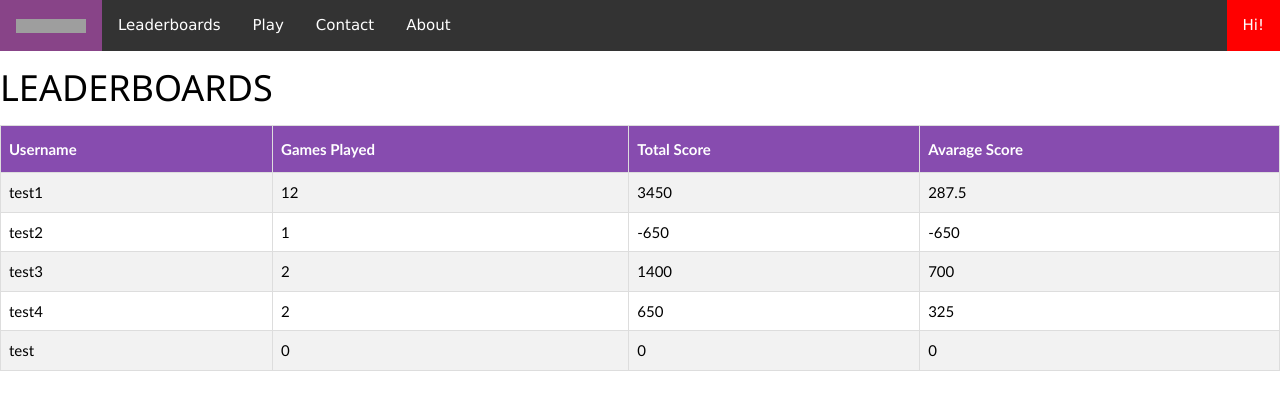
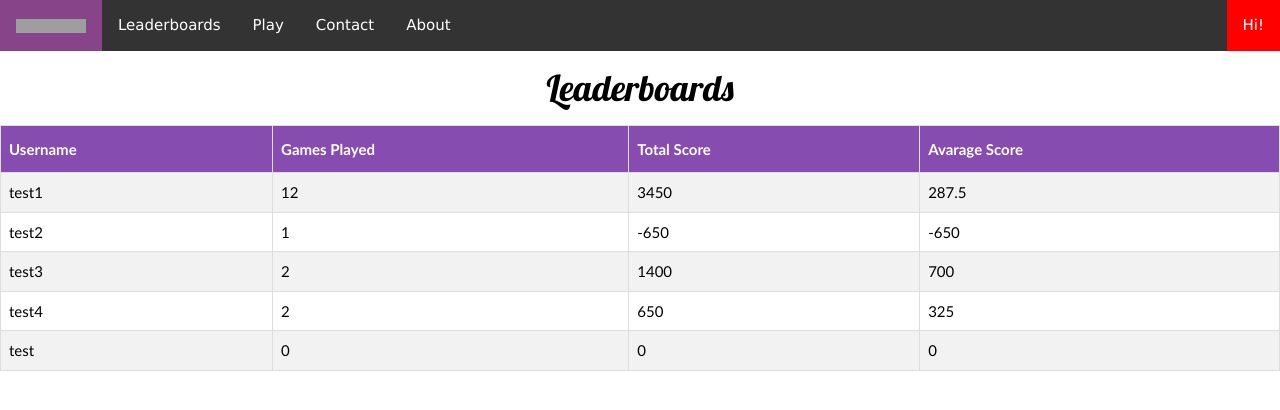
Before and after one commit to Erebeer/Technisch-Ontwerp, a Flask app: page /leaderboards in a window 1280 px wide. Shown: the top 410 px of the page. Run offline with Flask 2, Linux system fonts and the light colour scheme; a user stored in the database is signed in; data comes from the database, SQL or seed files in the repository; some libraries are stand-ins or nearby versions; grey boxes are pictures that could not be loaded.

Commit message:
Kleine verandering aan leaderboards.html

```diff
--- a/templates/leaderboards.html
+++ b/templates/leaderboards.html
@@ -3,7 +3,7 @@
 
 
 {% block main%}
-<h1>LEADERBOARDS</h1>
+<h1 class="hoofd">Leaderboards</h1>
     <table id="leaderboards" style="width:100%" border = 1>
       <tr>
         <th>Username</th>
```
